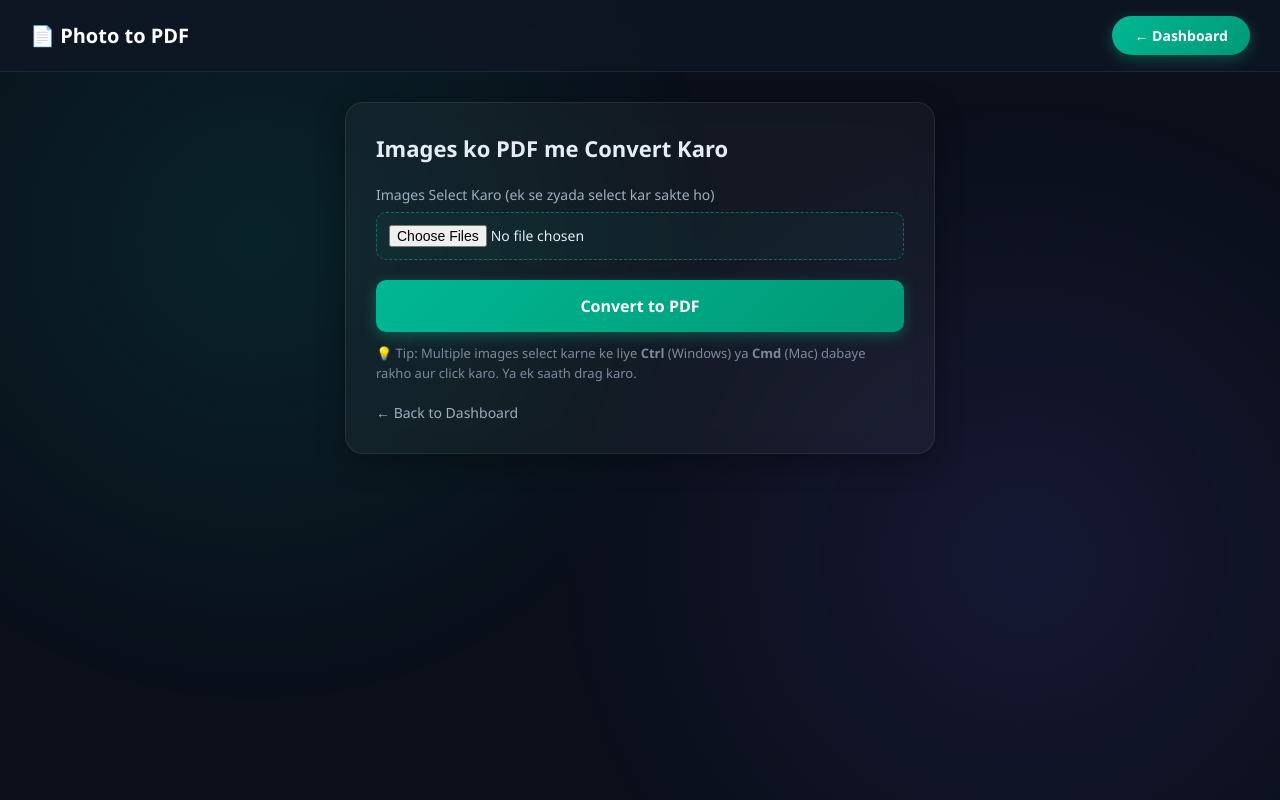
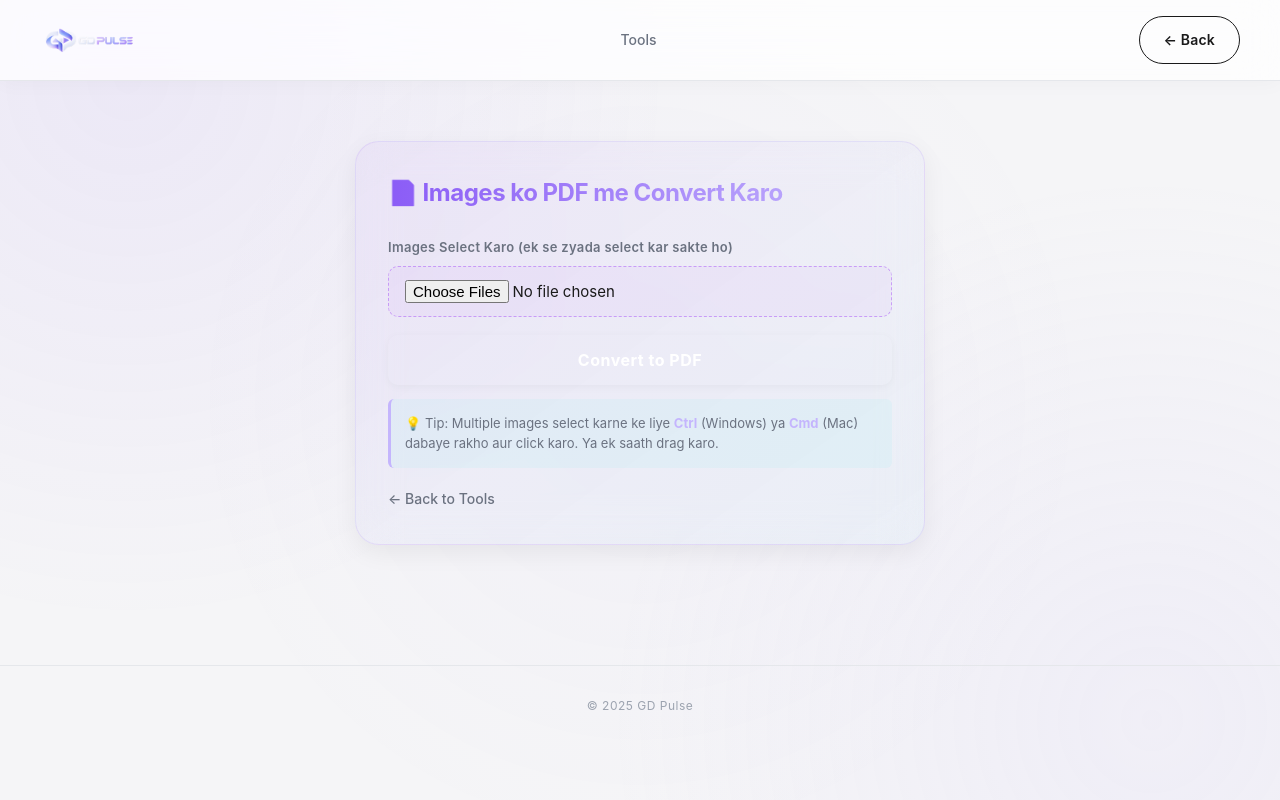
Before and after one commit to IGDIVU/gd-pulse, a Flask app: page /tools/photo-to-pdf in a window 1280 px wide. Run offline with Flask 3, Linux system fonts and the light colour scheme; the visitor is signed in with stand-in values (Sample User, id 1).

Commit message:
Update photo-to-pdf.html

```diff
--- a/templates/photo-to-pdf.html
+++ b/templates/photo-to-pdf.html
@@ -4,121 +4,43 @@
 <meta charset="UTF-8">
 <meta name="viewport" content="width=device-width, initial-scale=1.0">
 <title>Photo to PDF — GD Pulse</title>
-<style>
-  * { margin: 0; padding: 0; box-sizing: border-box; font-family: 'Segoe UI', Arial, sans-serif; }
-  body {
-    background: #0a0f1a;
-    color: #e6edf5;
-    min-height: 100vh;
-  }
-  body::before {
-    content: "";
-    position: fixed;
-    inset: 0;
-    background:
-      radial-gradient(circle at 20% 30%, rgba(0, 184, 148, 0.12), transparent 40%),
-      radial-gradient(circle at 80% 70%, rgba(108, 92, 231, 0.12), transparent 40%);
-    z-index: -1;
-  }
-  header {
-    background: rgba(15, 23, 36, 0.75);
-    backdrop-filter: blur(14px);
-    -webkit-backdrop-filter: blur(14px);
-    border-bottom: 1px solid rgba(255, 255, 255, 0.08);
-    color: white;
-    padding: 16px 30px;
-    display: flex;
-    justify-content: space-between;
-    align-items: center;
-    position: sticky;
-    top: 0;
-    z-index: 100;
-  }
-  header h1 { font-size: 20px; display: flex; align-items: center; gap: 8px; }
-  .btn {
-    background: linear-gradient(135deg, #00b894, #019875);
-    color: white;
-    padding: 10px 22px;
-    border: none;
-    border-radius: 30px;
-    cursor: pointer;
-    font-size: 14px;
-    font-weight: bold;
-    text-decoration: none;
-    transition: 0.25s;
-    box-shadow: 0 4px 14px rgba(0, 184, 148, 0.35);
-  }
-  .btn:hover { transform: translateY(-2px); box-shadow: 0 6px 20px rgba(0, 184, 148, 0.5); }
-  main { padding: 30px; max-width: 650px; margin: 0 auto; }
-  .box {
-    background: rgba(255, 255, 255, 0.04);
-    border: 1px solid rgba(255, 255, 255, 0.08);
-    padding: 30px;
-    border-radius: 18px;
-    backdrop-filter: blur(12px);
-    box-shadow: 0 8px 30px rgba(0, 0, 0, 0.3);
-  }
-  h2 { color: #e6edf5; margin-bottom: 22px; font-size: 22px; }
-  label { display: block; font-size: 14px; color: #a0aec0; margin-bottom: 8px; }
-  input[type="file"] {
-    width: 100%;
-    padding: 12px;
-    margin-bottom: 20px;
-    border: 1px dashed rgba(0, 184, 148, 0.5);
-    border-radius: 10px;
-    background: rgba(0, 184, 148, 0.05);
-    color: #e6edf5;
-    font-size: 14px;
-    cursor: pointer;
-  }
-  input[type="file"]:focus { outline: none; border-color: #00b894; }
-  .calc-btn {
-    width: 100%;
-    padding: 15px;
-    background: linear-gradient(135deg, #00b894, #019875);
-    color: white;
-    border: none;
-    border-radius: 10px;
-    font-size: 16px;
-    cursor: pointer;
-    font-weight: bold;
-    transition: 0.25s;
-    box-shadow: 0 4px 14px rgba(0, 184, 148, 0.35);
-  }
-  .calc-btn:hover { transform: translateY(-2px); box-shadow: 0 6px 20px rgba(0, 184, 148, 0.5); }
-  .calc-btn:disabled { background: #555; cursor: not-allowed; box-shadow: none; transform: none; }
-  .back { display: inline-block; margin-top: 20px; color: #a0aec0; text-decoration: none; font-size: 14px; }
-  .back:hover { color: #00b894; }
-  .info { font-size: 13px; color: #7d8a9c; margin-top: 12px; line-height: 1.5; }
-  .loading { text-align: center; color: #00b894; margin-top: 15px; display: none; font-size: 14px; }
-</style>
+<link rel="icon" type="image/png" href="/static/favicon.png">
+<link rel="stylesheet" href="/static/style.css">
 </head>
 <body>
 
   <header>
-    <h1>📄 Photo to PDF</h1>
-    <a href="/" class="btn">← Dashboard</a>
+    <a href="/" class="logo"><img src="/static/logo-horizontal.png" alt="GD Pulse"></a>
+    <nav class="nav-links"><a href="/tools">Tools</a></nav>
+    <div class="header-right">
+      <a href="/tools" class="btn btn-outline">← Back</a>
+    </div>
   </header>
 
   <main>
+    <div class="container" style="max-width: 650px;">
       <div class="box">
-      <h2>Images ko PDF me Convert Karo</h2>
+        <h2>📄 Images ko PDF me Convert Karo</h2>
 
         <form id="pdfForm" method="POST" action="/tools/photo-to-pdf/process" enctype="multipart/form-data">
           <label>Images Select Karo (ek se zyada select kar sakte ho)</label>
-        <input type="file" name="images" id="imagesInput" accept="image/*" multiple required>
+          <input type="file" name="images" accept="image/*" multiple required>
 
           <button type="submit" class="calc-btn" id="submitBtn">Convert to PDF</button>
         </form>
 
         <div class="loading" id="loading">⏳ PDF ban rahi hai... please wait</div>
+
         <div class="info">
           💡 Tip: Multiple images select karne ke liye <b>Ctrl</b> (Windows) ya <b>Cmd</b> (Mac) dabaye rakho aur click karo. Ya ek saath drag karo.
         </div>
 
-      <a href="/" class="back">← Back to Dashboard</a>
+        <a href="/tools" class="back">← Back to Tools</a>
+      </div>
     </div>
   </main>
+
+  <footer><p>© 2025 GD Pulse</p></footer>
 
   <script>
     document.getElementById("pdfForm").addEventListener("submit", function() {
```
Lines whose indentation alone changed are shown as unchanged.
